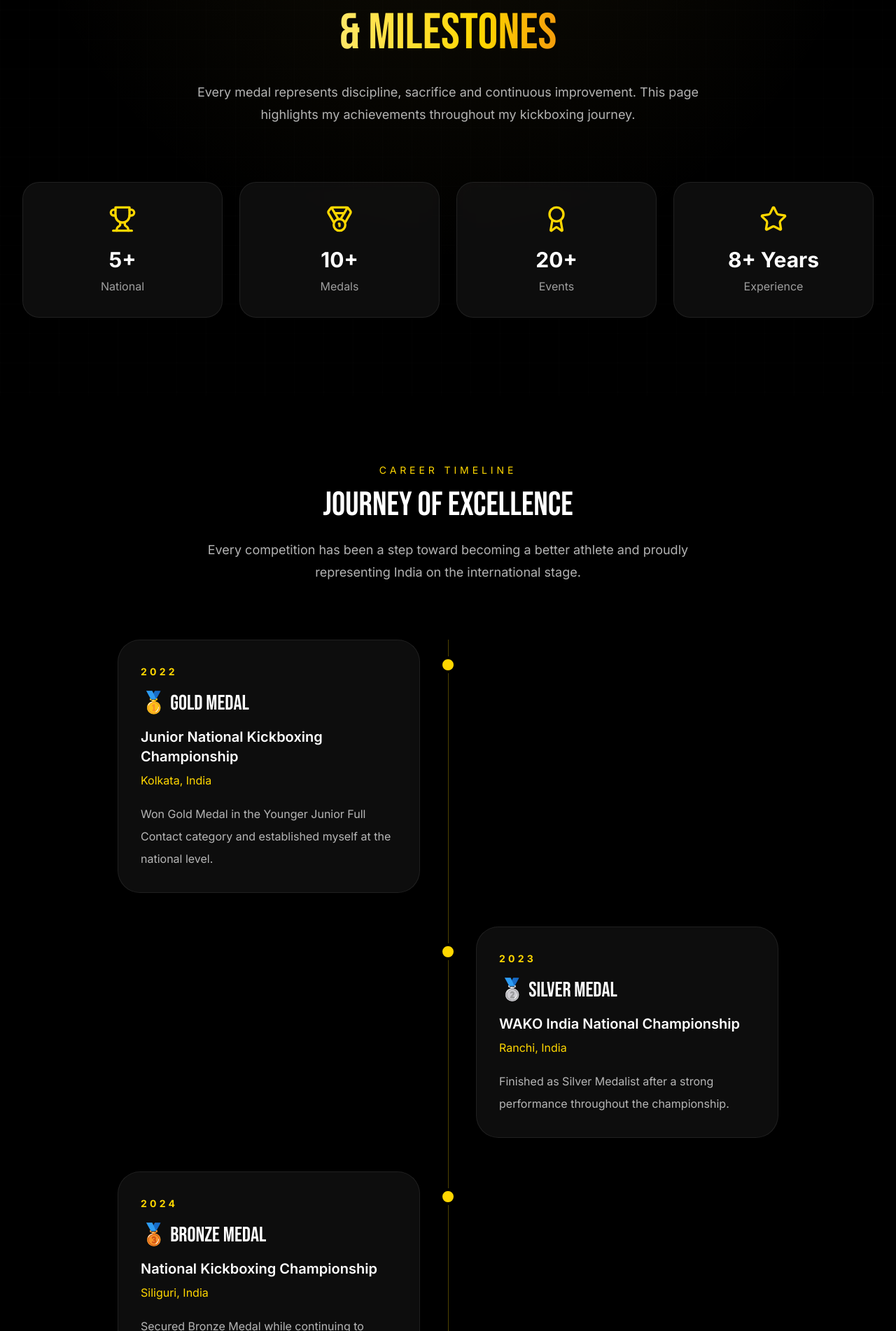
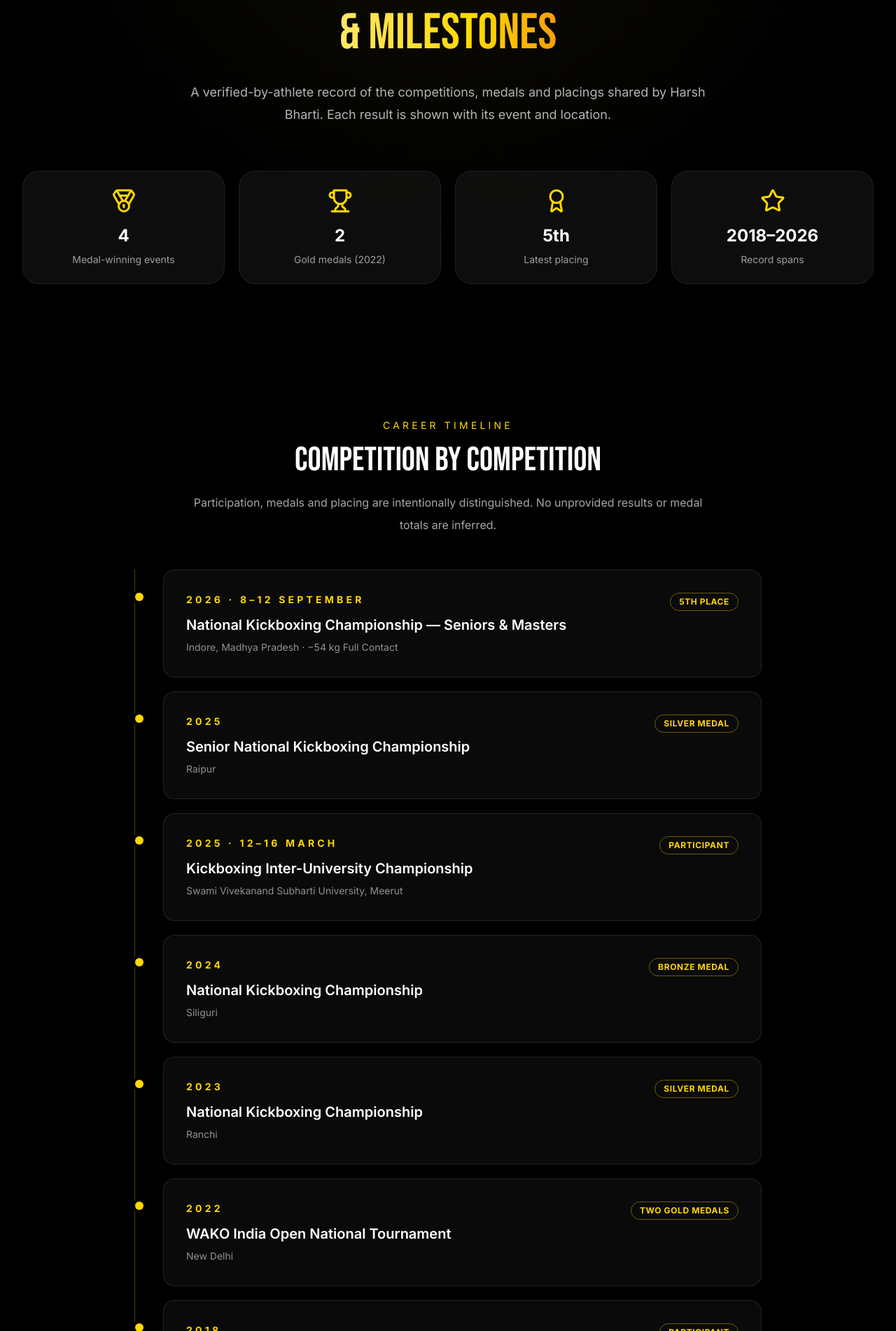
Before and after one commit to harshbharti55/kickboxer-harsh, a Next.js app: page /achievements in a window 1280 px wide. Shown: the part 318-2220 px from the top of the page at 70% size. Built offline with nearby package versions, Linux system fonts and the light colour scheme.

Commit message:
Correct achievements timeline to athlete-supplied results

```diff
--- a/app/achievements/page.tsx
+++ b/app/achievements/page.tsx
@@ -2,378 +2,71 @@
 
 import { motion } from "framer-motion";
 import { Trophy, Medal, Award, Star } from "lucide-react";
+import { competitionRecords } from "@/data/athlete";
 
 export default function AchievementsPage() {
+  const medals = competitionRecords.filter((record) => ["gold", "silver", "bronze"].includes(record.kind));
+  const nationalEvents = competitionRecords.length;
+
   return (
-    <main className="bg-black text-white">
-
-      {/* Hero */}
-      <section className="relative overflow-hidden py-28">
-
+    <main className="overflow-hidden bg-black text-white">
+      <section className="relative py-24 sm:py-28">
         <div className="absolute inset-0 bg-[radial-gradient(circle_at_top,rgba(212,175,55,0.08),transparent_60%)]" />
         <div className="absolute inset-0 grid-overlay opacity-20" />
-
         <div className="container-page relative z-10">
-
-          <motion.div
-            initial={{ opacity: 0, y: 35 }}
-            animate={{ opacity: 1, y: 0 }}
-            transition={{ duration: .8 }}
-            className="mx-auto max-w-4xl text-center"
-          >
-
-            <div className="inline-flex items-center gap-2 rounded-full border border-gold/20 bg-gold/10 px-5 py-2 text-xs font-semibold uppercase tracking-[0.35em] text-gold">
-
-              <Trophy className="h-4 w-4" />
-
-              Career Achievements
-
+          <motion.div initial={{ opacity: 0, y: 25 }} animate={{ opacity: 1, y: 0 }} transition={{ duration: 0.7 }} className="mx-auto max-w-4xl text-center">
+            <div className="inline-flex items-center gap-2 rounded-full border border-gold/20 bg-gold/10 px-5 py-2 text-xs font-semibold uppercase tracking-[0.3em] text-gold">
+              <Trophy className="h-4 w-4" /> Competition record
             </div>
-
-            <h1 className="mt-8 font-display text-5xl sm:text-6xl lg:text-7xl">
-
-              Medals
-
-              <span className="block text-gradient">
-
-                & Milestones
-
-              </span>
-
-            </h1>
-
-            <p className="mx-auto mt-8 max-w-3xl text-lg leading-8 text-white/70">
-
-              Every medal represents discipline, sacrifice and continuous
-              improvement. This page highlights my achievements throughout
-              my kickboxing journey.
-
-            </p>
-
+            <h1 className="mt-8 font-display text-5xl sm:text-6xl lg:text-7xl">Medals <span className="block text-gradient">& milestones</span></h1>
+            <p className="mx-auto mt-8 max-w-3xl text-lg leading-8 text-white/70">A verified-by-athlete record of the competitions, medals and placings shared by Harsh Bharti. Each result is shown with its event and location.</p>
           </motion.div>
 
-          {/* Stats */}
-
-          <div className="mt-20 grid gap-6 md:grid-cols-4">
-
+          <div className="mt-16 grid gap-5 sm:grid-cols-2 lg:grid-cols-4">
             {[
-              {
-                icon: Trophy,
-                title: "National",
-                value: "5+",
-              },
-              {
-                icon: Medal,
-                title: "Medals",
-                value: "10+",
-              },
-              {
-                icon: Award,
-                title: "Events",
-                value: "20+",
-              },
-              {
-                icon: Star,
-                title: "Experience",
-                value: "8+ Years",
-              },
+              { icon: Medal, title: "Medal-winning events", value: String(medals.length) },
+              { icon: Trophy, title: "Gold medals (2022)", value: "2" },
+              { icon: Award, title: "Latest placing", value: "5th" },
+              { icon: Star, title: "Record spans", value: "2018–2026" },
             ].map((item) => {
               const Icon = item.icon;
-
-              return (
-                <motion.div
-                  key={item.title}
-                  whileHover={{ y: -8 }}
-                  className="glass rounded-3xl border border-white/10 p-8 text-center"
-                >
-
-                  <Icon className="mx-auto h-10 w-10 text-gold" />
-
-                  <h3 className="mt-5 text-3xl font-bold">
-                    {item.value}
-                  </h3>
-
-                  <p className="mt-2 text-white/60">
-                    {item.title}
-                  </p>
-
-                </motion.div>
-              );
+              return <motion.div key={item.title} whileHover={{ y: -5 }} className="glass rounded-3xl border border-white/10 p-6 text-center">
+                <Icon className="mx-auto h-9 w-9 text-gold" />
+                <h2 className="mt-4 text-2xl font-bold">{item.value}</h2>
+                <p className="mt-2 text-sm text-white/60">{item.title}</p>
+              </motion.div>;
             })}
-
           </div>
-
-
         </div>
-
       </section>
 
-            {/* Achievement Timeline */}
-
-      <section className="container-page py-24">
-
+      <section className="container-page py-16 sm:py-20">
         <div className="mx-auto max-w-3xl text-center">
-
-          <p className="text-sm uppercase tracking-[0.35em] text-gold">
-            Career Timeline
-          </p>
-
-          <h2 className="mt-4 font-display text-5xl text-white">
-            Journey of Excellence
-          </h2>
-
-          <p className="mt-6 text-lg leading-8 text-white/70">
-            Every competition has been a step toward becoming a better athlete
-            and proudly representing India on the international stage.
-          </p>
-
+          <p className="text-sm uppercase tracking-[0.3em] text-gold">Career timeline</p>
+          <h2 className="mt-4 font-display text-4xl sm:text-5xl">Competition by competition</h2>
+          <p className="mt-5 leading-8 text-white/65">Participation, medals and placing are intentionally distinguished. No unprovided results or medal totals are inferred.</p>
         </div>
-
-        <div className="relative mx-auto mt-20 max-w-5xl">
-
-          {/* Timeline Line */}
-          <div className="absolute left-4 top-0 h-full w-px bg-gold/30 lg:left-1/2" />
-
-          {[
-            {
-              year: "2022",
-              medal: "🥇 Gold Medal",
-              title: "Junior National Kickboxing Championship",
-              place: "Kolkata, India",
-              description:
-                "Won Gold Medal in the Younger Junior Full Contact category and established myself at the national level.",
-            },
-            {
-              year: "2023",
-              medal: "🥈 Silver Medal",
-              title: "WAKO India National Championship",
-              place: "Ranchi, India",
-              description:
-                "Finished as Silver Medalist after a strong performance throughout the championship.",
-            },
-            {
-              year: "2024",
-              medal: "🥉 Bronze Medal",
-              title: "National Kickboxing Championship",
-              place: "Siliguri, India",
-              description:
-                "Secured Bronze Medal while continuing to compete against India's best athletes.",
-            },
-            {
-              year: "2025",
-              medal: "🥈 Silver Medal",
-              title: "Senior National Championship",
-              place: "Raipur, India",
-              description:
-                "Won Silver Medal in the Senior Men's Full Contact category, marking another major milestone.",
-            },
-          ].map((item, index) => (
-
-            <motion.div
-              key={item.year}
-              initial={{ opacity: 0, y: 30 }}
-              whileInView={{ opacity: 1, y: 0 }}
-              viewport={{ once: true }}
-              transition={{ delay: index * 0.1 }}
-              className={`relative mb-12 lg:flex ${
-                index % 2 === 0
-                  ? "lg:flex-row"
-                  : "lg:flex-row-reverse"
-              }`}
-            >
-
-              {/* Timeline Dot */}
-              <div className="absolute left-1 top-6 h-6 w-6 rounded-full border-4 border-black bg-gold lg:left-1/2 lg:-translate-x-1/2" />
-
-              <div className="ml-12 lg:ml-0 lg:w-1/2 lg:px-10">
-
-                <div className="glass rounded-[2rem] border border-white/10 p-8">
-
-                  <span className="text-sm font-bold uppercase tracking-[0.3em] text-gold">
-                    {item.year}
-                  </span>
-
-                  <h3 className="mt-4 text-3xl font-display text-white">
-                    {item.medal}
-                  </h3>
-
-                  <h4 className="mt-4 text-xl font-semibold text-white">
-                    {item.title}
-                  </h4>
-
-                  <p className="mt-2 text-gold">
-                    {item.place}
-                  </p>
-
-                  <p className="mt-5 leading-8 text-white/70">
-                    {item.description}
-                  </p>
-
+        <ol className="relative mx-auto mt-12 max-w-4xl space-y-5 border-l border-gold/30 pl-6 sm:pl-10">
+          {competitionRecords.map((record, index) => (
+            <motion.li key={`${record.year}-${record.event}`} initial={{ opacity: 0, y: 18 }} whileInView={{ opacity: 1, y: 0 }} viewport={{ once: true }} transition={{ delay: index * 0.04 }} className="relative rounded-2xl border border-white/10 bg-white/[0.04] p-6 sm:p-8">
+              <span className="absolute -left-[2.05rem] top-8 h-3 w-3 rounded-full bg-gold ring-4 ring-black sm:-left-[2.55rem]" />
+              <div className="flex flex-wrap items-start justify-between gap-4">
+                <div>
+                  <p className="text-sm font-bold uppercase tracking-[0.3em] text-gold">{record.year}{record.date ? ` · ${record.date}` : ""}</p>
+                  <h3 className="mt-3 text-xl font-semibold">{record.event}</h3>
+                  <p className="mt-2 text-sm text-white/55">{record.location}{record.category ? ` · ${record.category}` : ""}</p>
                 </div>
-
+                <span className="rounded-full border border-gold/40 px-3 py-1 text-xs font-bold uppercase tracking-wider text-gold">{record.headline}</span>
               </div>
-
-            </motion.div>
-
+            </motion.li>
           ))}
-
+        </ol>
+        <div className="mt-12 flex flex-wrap justify-center gap-4">
+          <a href="/cv" className="rounded-full bg-gold px-7 py-3 font-semibold text-black transition hover:scale-105">View CV</a>
+          <a href="/athlete-profile" className="rounded-full border border-white/20 px-7 py-3 font-semibold text-white transition hover:border-gold hover:text-gold">Athlete profile</a>
+          <a href="/sponsorship" className="rounded-full border border-gold/40 bg-gold/10 px-7 py-3 font-semibold text-gold transition hover:bg-gold hover:text-black">Partner with me</a>
         </div>
-
       </section>
-            {/* Medal Showcase */}
-
-      <section className="container-page py-24">
-
-        <div className="mx-auto max-w-3xl text-center">
-
-          <p className="text-sm uppercase tracking-[0.35em] text-gold">
-            Medal Collection
-          </p>
-
-          <h2 className="mt-4 font-display text-5xl text-white">
-            Championship Highlights
-          </h2>
-
-          <p className="mt-6 text-lg leading-8 text-white/70">
-            National and international competitions that have shaped my
-            career as a Full Contact Kickboxing athlete.
-          </p>
-
-        </div>
-
-        <div className="mt-16 grid gap-8 md:grid-cols-2 lg:grid-cols-3">
-
-          {[
-            {
-              medal: "🥇",
-              title: "Gold Medal",
-              event: "Junior National Championship",
-              year: "2022",
-            },
-            {
-              medal: "🥈",
-              title: "Silver Medal",
-              event: "WAKO India National",
-              year: "2023",
-            },
-            {
-              medal: "🥉",
-              title: "Bronze Medal",
-              event: "National Championship",
-              year: "2024",
-            },
-            {
-              medal: "🥈",
-              title: "Silver Medal",
-              event: "Senior National Championship",
-              year: "2025",
-            },
-            {
-              medal: "🇮🇳",
-              title: "Represented India",
-              event: "International Events",
-              year: "2025–2026",
-            },
-            {
-              medal: "🏆",
-              title: "Career Goal",
-              event: "World Championship",
-              year: "Future",
-            },
-          ].map((item) => (
-
-            <motion.div
-              key={item.title + item.year}
-              whileHover={{ y: -8 }}
-              className="glass rounded-[2rem] border border-white/10 p-8 text-center"
-            >
-
-              <div className="text-6xl">
-                {item.medal}
-              </div>
-
-              <h3 className="mt-6 text-2xl font-display text-white">
-                {item.title}
-              </h3>
-
-              <p className="mt-3 text-gold">
-                {item.event}
-              </p>
-
-              <p className="mt-2 text-white/60">
-                {item.year}
-              </p>
-
-            </motion.div>
-
-          ))}
-
-        </div>
-
-      </section>
-
-      {/* Final CTA */}
-
-      <section className="container-page pb-28">
-
-        <motion.div
-          initial={{ opacity: 0 }}
-          whileInView={{ opacity: 1 }}
-          viewport={{ once: true }}
-          className="overflow-hidden rounded-[2.5rem] border border-gold/20 bg-gradient-to-r from-gold/10 via-black to-black p-12"
-        >
-
-          <div className="mx-auto max-w-4xl text-center">
-
-            <p className="text-sm uppercase tracking-[0.35em] text-gold">
-              The Journey Continues
-            </p>
-
-            <h2 className="mt-5 font-display text-5xl text-white">
-              Every Medal Is
-              <span className="block text-gradient">
-                A Step Forward
-              </span>
-            </h2>
-
-            <p className="mx-auto mt-6 max-w-3xl text-lg leading-8 text-white/70">
-              My achievements are the result of years of discipline,
-              determination and hard work. I continue striving to represent
-              India with pride while pursuing success on the international
-              stage.
-            </p>
-
-            <div className="mt-10 flex flex-wrap justify-center gap-5">
-
-              <a
-                href="/gallery"
-                className="rounded-full bg-gold px-8 py-4 font-semibold text-black transition hover:scale-105"
-              >
-                View Gallery
-              </a>
-
-              <a
-                href="/media"
-                className="rounded-full border border-white/15 bg-white/5 px-8 py-4 font-semibold text-white transition hover:border-gold/40 hover:bg-white/10"
-              >
-                Watch Highlights
-              </a>
-
-              <a
-                href="/contact"
-                className="rounded-full border border-gold/30 bg-gold/10 px-8 py-4 font-semibold text-gold transition hover:bg-gold hover:text-black"
-              >
-                Contact Me
-              </a>
-
-            </div>
-
-          </div>
-
-        </motion.div>
-
-      </section>
-
     </main>
   );
 }
```
